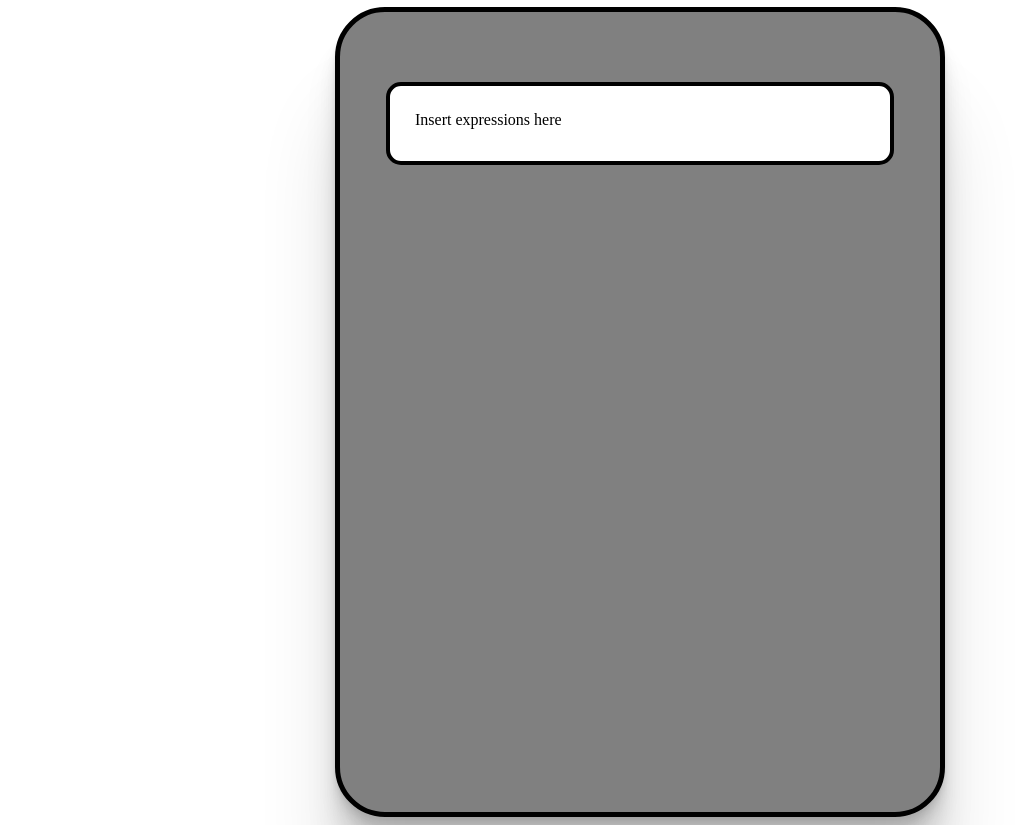
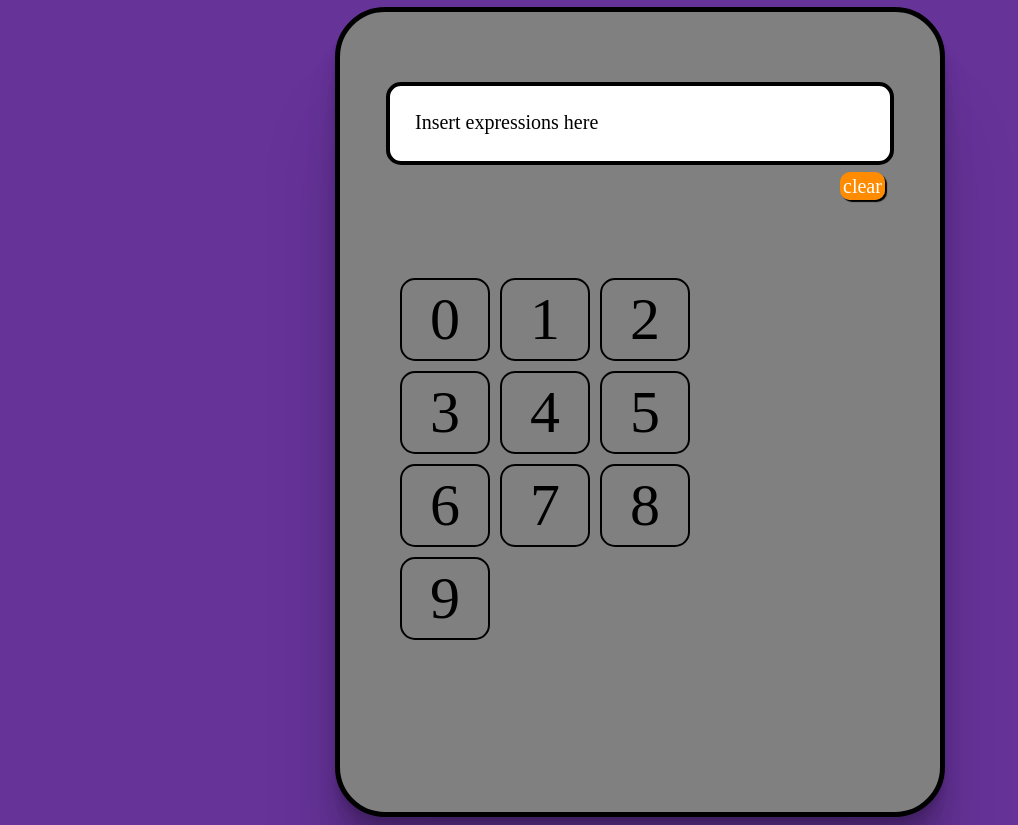
Before and after one commit to SusheendharVijay/Odin, a plain HTML site: page Projects/calculator/index.html in a window 1280 px wide. Shown: the part 73-898 px from the top of the page, without its empty margins (0-1018 px from the left). Drawn offline with Linux system fonts and the light colour scheme.

Commit message:
added number buttons

```diff
--- a/Projects/calculator/index.css
+++ b/Projects/calculator/index.css
@@ -1,3 +1,7 @@
+body {
+  background-color: rebeccapurple;
+}
+
 .calc-container {
   width: 600px;
   height: 800px;
@@ -9,6 +13,7 @@
     0 22.3px 17.9px rgba(0, 0, 0, 0.072), 0 41.8px 33.4px rgba(0, 0, 0, 0.086),
     0 100px 80px rgba(0, 0, 0, 0.12);
   border: 5px solid black;
+  margin-top: 80px;
 }
 
 .calc-container #display {
@@ -22,4 +27,39 @@
   padding-bottom: 0;
   border-radius: 15px;
   background-color: white;
+  font-size: 20px;
 }
+.calc-container #clearBtn {
+  font-size: 20px;
+  position: relative;
+  top: 80px;
+  border: transparent;
+  display: inline;
+  left: 500px;
+  border-radius: 10px;
+  padding: 3px;
+  background-color: darkorange;
+  color: white;
+  box-shadow: 2px 2px 1px black;
+  cursor: pointer;
+}
+.calc-container #numberOperators {
+  display: grid;
+}
+.numberOperators {
+  display: grid;
+  grid-template-columns: repeat(3, 15%);
+  position: relative;
+  top: 20%;
+
+  left: 10%;
+  grid-gap: 10px;
+}
+
+.numberOperators #numbers {
+  border: 2px solid black;
+  padding: 5px;
+  text-align: center;
+  font-size: 60px;
+  border-radius: 15px;
+}
--- a/Projects/calculator/index.html
+++ b/Projects/calculator/index.html
@@ -3,15 +3,16 @@
   <head>
     <title>Calculator</title>
     <meta charset="UTF-8" />
-    <script src="index.js"></script>
+    <script src="index.js" defer></script>
     <link href="index.css" rel="stylesheet" />
   </head>
   <body>
-    <h1>Hey how you doin?</h1>
     <div class="calc-container">
       <div id="display">
         <span id="displayText">Insert expressions here</span>
       </div>
+      <div id="clearBtn">clear</div>
+      <div class="numberOperators"></div>
     </div>
   </body>
 </html>
--- a/Projects/calculator/index.js
+++ b/Projects/calculator/index.js
@@ -34,3 +34,11 @@ function operate(num1, operator, num2) {
       return "Not a valid a operator!";
   }
 }
+
+const buttons = document.querySelector(".numberOperators");
+for (let i = 0; i <= 9; i++) {
+  let newDiv = document.createElement("div");
+  newDiv.textContent = i;
+  newDiv.setAttribute("id", "numbers");
+  buttons.appendChild(newDiv);
+}
```
